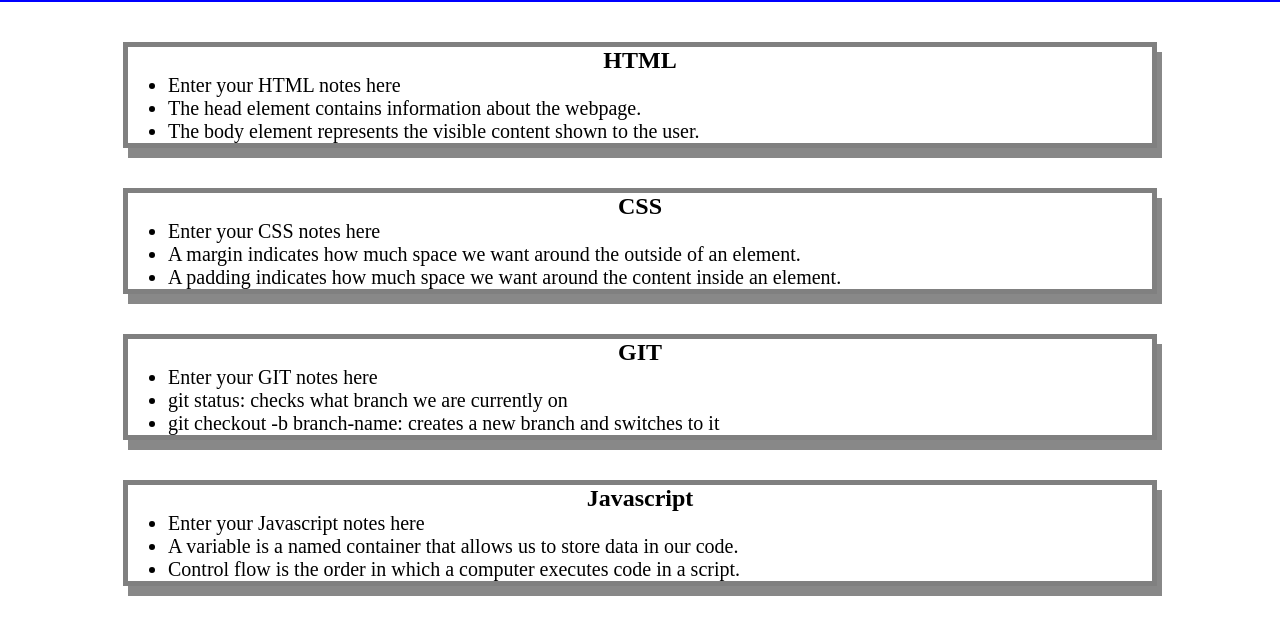
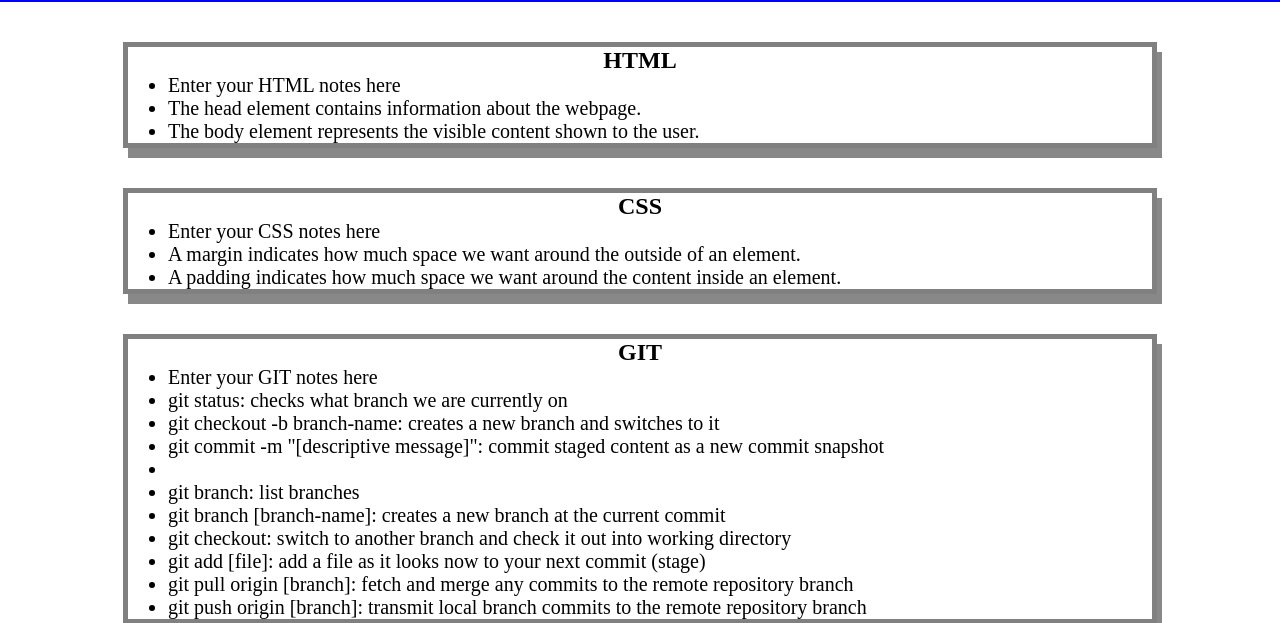
Before and after one commit to Lujoffily/prework-study-guide, a plain HTML site: page index.html in a window 1280 px wide. Shown: the part 118-741 px from the top of the page. Drawn offline with Linux system fonts and the light colour scheme.

```diff
--- a/index.html
+++ b/index.html
@@ -36,6 +36,14 @@
           <li>Enter your GIT notes here</li>
           <li>git status: checks what branch we are currently on</li>
           <li>git checkout -b branch-name: creates a new branch and switches to it</li>
+          <li>git commit -m "[descriptive message]": commit staged content as a new commit snapshot<li>
+          <li>git branch: list branches</li>
+          <li>git branch [branch-name]: creates a new branch at the current commit</li>
+          <li>git checkout: switch to another branch and check it out into working directory</li>
+          <li>git add [file]: add a file as it looks now to your next commit (stage)</li>
+          <li>git pull origin [branch]: fetch and merge any commits to the remote repository branch</li>
+          <li>git push origin [branch]: transmit local branch commits to the remote repository branch</li>
+
         </ul>
       </section>
       <section class="card" id="javascript-section">
```
Also changed, not shown: 1 other file.
